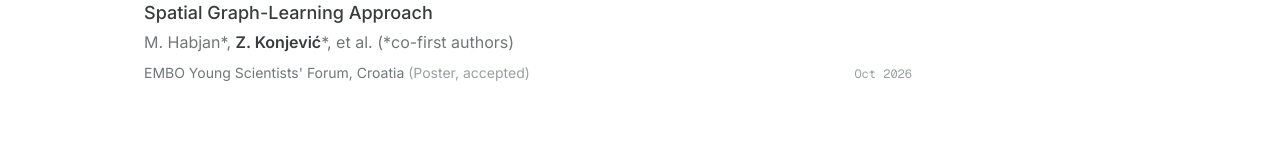
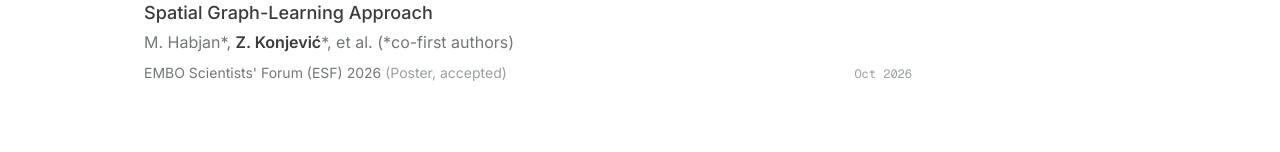
Before and after one commit to zvonimirkonjevic/zvonimirkonjevic.github.io, a Next.js app: page /about in a window 1280 px wide. Shown: the part 1307-1459 px from the top of the page. Built offline with nearby package versions, Linux system fonts and the light colour scheme.

Commit message:
fix: update EMBO poster venue name

```diff
--- a/src/app/about/page.tsx
+++ b/src/app/about/page.tsx
@@ -39,7 +39,7 @@ const publications = [
     title:
       "Reading Proliferative State and Tissue Architecture of Prostate Cancer from H&E: A Spatial Graph-Learning Approach",
     authors: "M. Habjan*, Z. Konjević*, et al. (*co-first authors)",
-    venue: "EMBO Young Scientists' Forum, Croatia",
+    venue: "EMBO Scientists' Forum (ESF) 2026",
     status: "Poster, accepted",
     date: "Oct 2026",
   },
```
